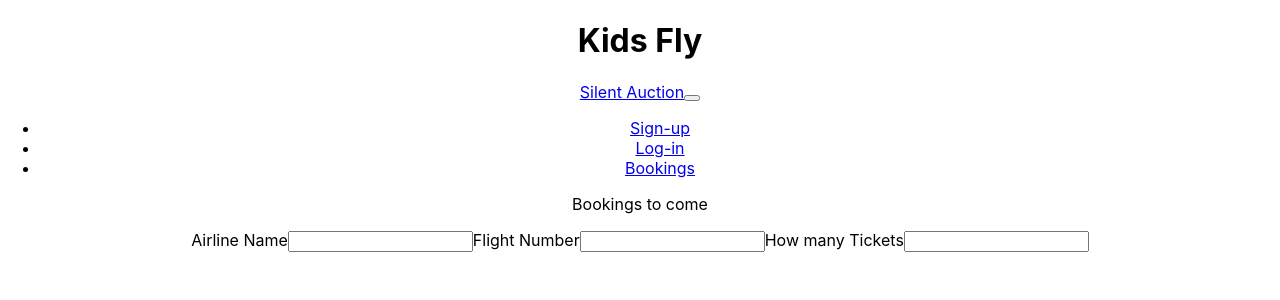
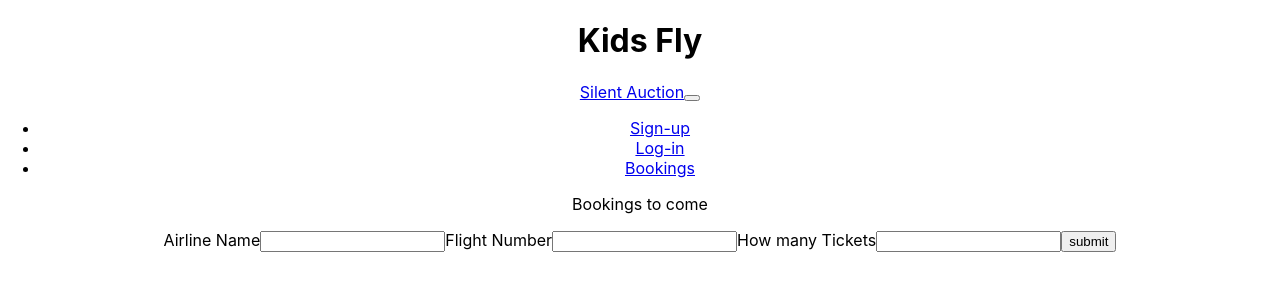
Before and after one commit to Kids-Fly-BW/Front-End-React, a React (Create React App) app in the folder kids_fly/: page /booking in a window 1280 px wide. Shown: the top 300 px of the page. Built offline with nearby package versions, Linux system fonts and the light colour scheme.

Commit message:
bookings state needs connection to store and backend

```diff
--- a/kids_fly/src/components/Booking/BookingDashboard.js
+++ b/kids_fly/src/components/Booking/BookingDashboard.js
@@ -1,26 +1,23 @@
-import React, {useState} from 'react'
+import React, { useState } from "react";
 
 const BookingDashboard = () => {
+  const [bookingInfo, setBookingInfo] = useState({
+    airline: "",
+    flightNumber: "",
+    numberOfTickets: ""
+  });
 
-    const [bookingInfo, setBookingInfo] = useState({
-        airline: '',
-        flightNumber: '',
-        numberOfTickets: ''
-    })
-
-    const handleChange = (e) =>{
+  const handleChange = e => {
     setBookingInfo({
       ...bookingInfo,
       [e.target.name]: e.target.value
-       })
-    }
+    });
+  };
 
-
-
-//    const handleSubmit = (e) =>{
-//     e.preventDefault
-//     }
-
+  const handleSubmit = e => {
+    e.preventDefault()
+    console.log(bookingInfo)
+  };
 
   return (
     <div>
@@ -28,40 +25,35 @@ import React, {useState} from 'react'
       <div>
         <p>Bookings to come</p>
         {/* Booking Form */}
-            <form>
-
-
-                <label htmlFor='airline'>Airline Name</label>
+        <form onSubmit={handleSubmit}>
+          <label htmlFor="airline">Airline Name</label>
           <input
-                name='airline'
-                type='text'
+            name="airline"
+            type="text"
             value={bookingInfo.airline}
             onChange={handleChange}
           />
 
-
-                <label htmlFor='flightNumber'>Flight Number</label>
+          <label htmlFor="flightNumber">Flight Number</label>
           <input
-                name='flightNumber'
-                type='text'
+            name="flightNumber"
+            type="text"
             value={bookingInfo.flightNumber}
             onChange={handleChange}
           />
 
-
-                <label htmlFor='numberOfTickets'>How many Tickets</label>
+          <label htmlFor="numberOfTickets">How many Tickets</label>
           <input
-                name='numberOfTickets'
-                type='text'
+            name="numberOfTickets"
+            type="text"
             value={bookingInfo.numberOfTickets}
             onChange={handleChange}
           />
-
-
+          <button>submit</button>
         </form>
       </div>
     </div>
-    )
-}
+  );
+};
 
-export default BookingDashboard
+export default BookingDashboard;
```
Lines whose indentation alone changed are shown as unchanged.
